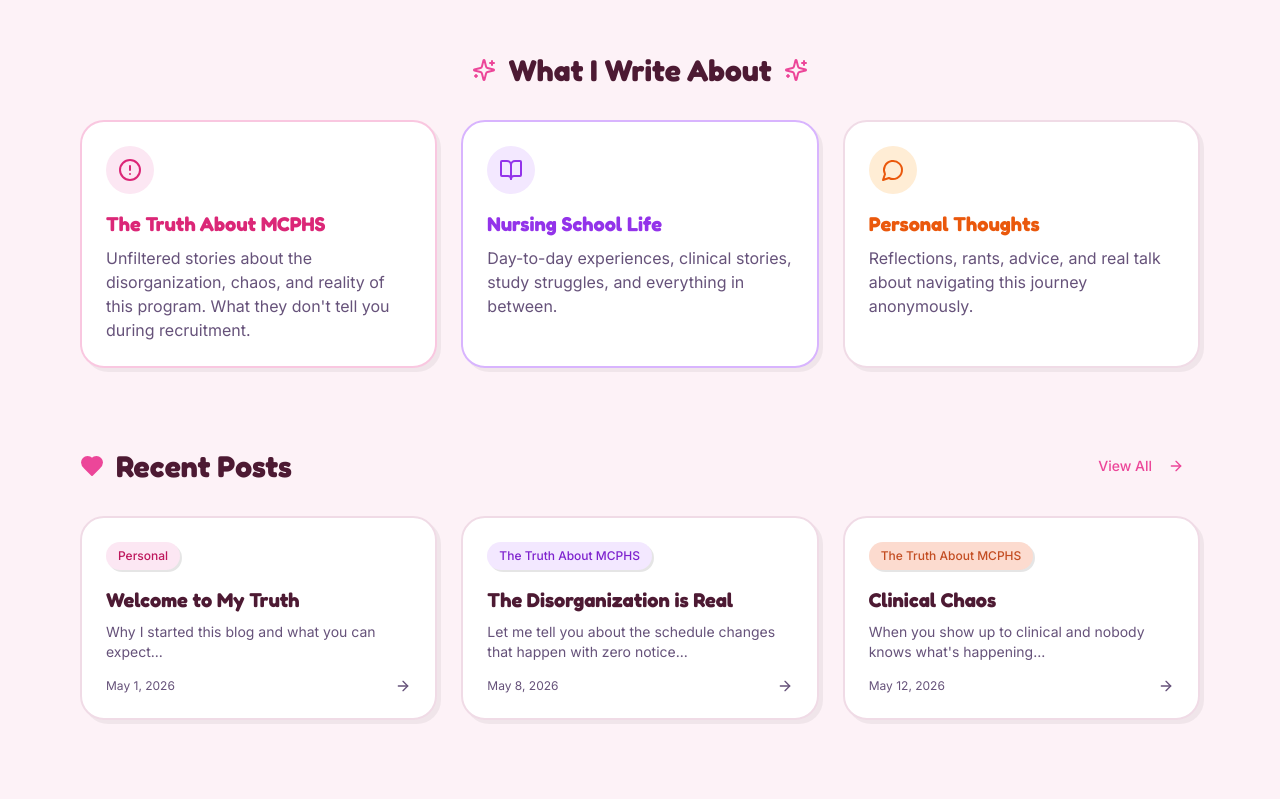
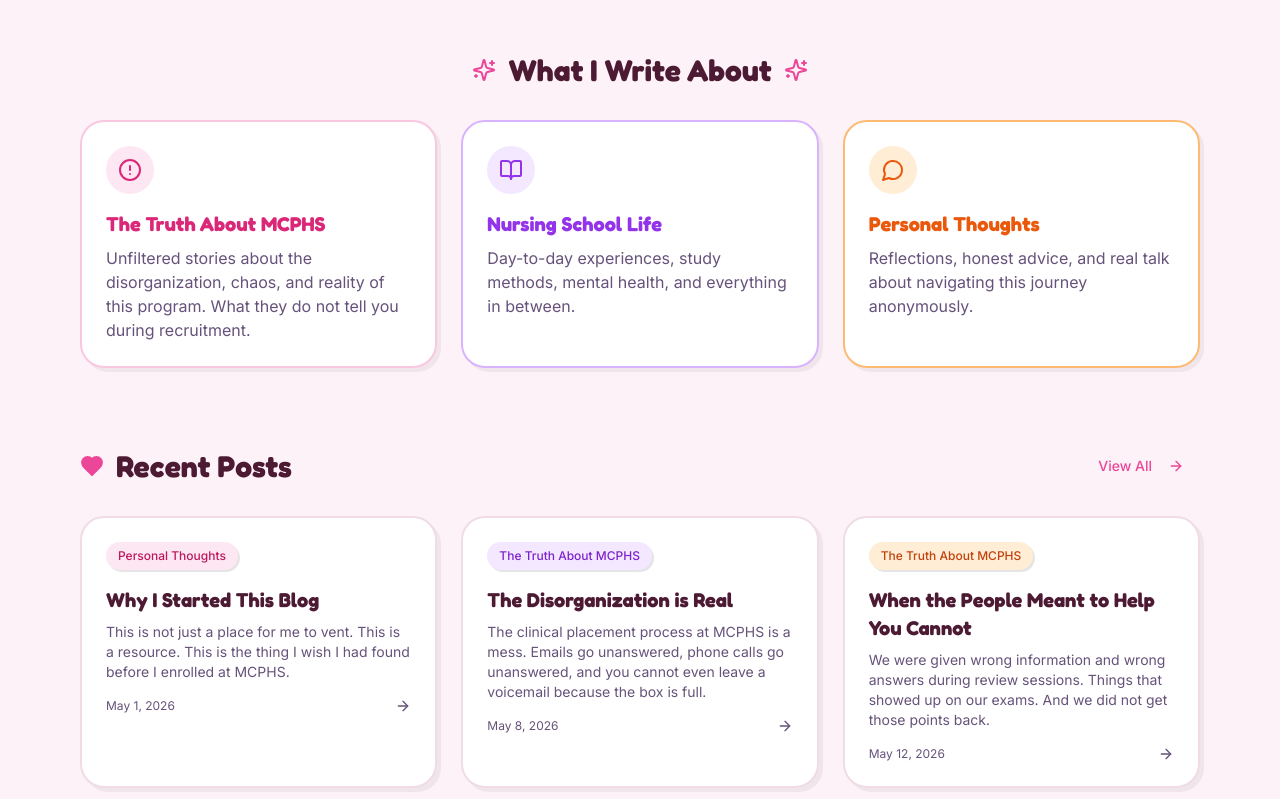
Before and after one commit to dreamuseranon/nursing-journey, a React (Vite) app in the folder Mask Nurse MCPHS Truth Diary/: page / in a window 1280 px wide. Shown: the part 500-1299 px from the top of the page. Built offline with nearby package versions, Linux system fonts and the light colour scheme.

Commit message:
Update HomePage.tsx

```diff
--- a/Mask Nurse MCPHS Truth Diary/src/pages/HomePage.tsx
+++ b/Mask Nurse MCPHS Truth Diary/src/pages/HomePage.tsx
@@ -6,33 +6,32 @@
   const recentPosts = [
     {
       id: '1',
-      title: 'Welcome to My Truth',
-      excerpt: 'Why I started this blog and what you can expect...',
-      category: 'Personal',
+      title: 'Why I Started This Blog',
+      excerpt: 'This is not just a place for me to vent. This is a resource. This is the thing I wish I had found before I enrolled at MCPHS.',
+      category: 'Personal Thoughts',
       date: 'May 1, 2026',
       color: 'bg-pink-100 text-pink-700'
     },
     {
       id: '2',
       title: 'The Disorganization is Real',
-      excerpt: 'Let me tell you about the schedule changes that happen with zero notice...',
+      excerpt: 'The clinical placement process at MCPHS is a mess. Emails go unanswered, phone calls go unanswered, and you cannot even leave a voicemail because the box is full.',
       category: 'The Truth About MCPHS',
       date: 'May 8, 2026',
       color: 'bg-purple-100 text-purple-700'
     },
     {
       id: '3',
-      title: 'Clinical Chaos',
-      excerpt: 'When you show up to clinical and nobody knows what\'s happening...',
+      title: 'When the People Meant to Help You Cannot',
+      excerpt: 'We were given wrong information and wrong answers during review sessions. Things that showed up on our exams. And we did not get those points back.',
       category: 'The Truth About MCPHS',
       date: 'May 12, 2026',
-      color: 'bg-coral-100 text-coral-700'
+      color: 'bg-orange-100 text-orange-700'
     }
   ];
 
   return (
     <div className="max-w-6xl mx-auto px-4 py-12">
-      {/* Hero Section */}
       <section className="text-center mb-20 relative">
         <div className="inline-block mb-6">
           <div className="sticker-badge bg-gradient-cute text-white text-lg px-6 py-2">
@@ -72,7 +71,6 @@
         </div>
       </section>
 
-      {/* Featured Categories */}
       <section className="mb-20">
         <div className="flex items-center justify-center gap-3 mb-8">
           <Sparkles className="w-6 h-6 text-primary" />
@@ -88,7 +86,7 @@
             <h3 className="text-xl font-bold mb-2 text-pink-600">The Truth About MCPHS</h3>
             <p className="text-muted-foreground">
               Unfiltered stories about the disorganization, chaos, and reality of this program.
-              What they don't tell you during recruitment.
+              What they do not tell you during recruitment.
             </p>
           </div>
 
@@ -98,23 +96,22 @@
             </div>
             <h3 className="text-xl font-bold mb-2 text-purple-600">Nursing School Life</h3>
             <p className="text-muted-foreground">
-              Day-to-day experiences, clinical stories, study struggles, and everything in between.
+              Day-to-day experiences, study methods, mental health, and everything in between.
             </p>
           </div>
 
-          <div className="cute-card border-coral-300 hover:border-coral-400">
+          <div className="cute-card border-orange-300 hover:border-orange-400">
             <div className="w-12 h-12 rounded-full bg-orange-100 flex items-center justify-center mb-4">
               <MessageCircle className="w-6 h-6 text-orange-600" />
             </div>
             <h3 className="text-xl font-bold mb-2 text-orange-600">Personal Thoughts</h3>
             <p className="text-muted-foreground">
-              Reflections, rants, advice, and real talk about navigating this journey anonymously.
+              Reflections, honest advice, and real talk about navigating this journey anonymously.
             </p>
           </div>
         </div>
       </section>
 
-      {/* Recent Posts */}
       <section>
         <div className="flex items-center justify-between mb-8">
           <div className="flex items-center gap-3">
@@ -136,7 +133,7 @@
                 <div className={`sticker-badge ${post.color} mb-4 text-xs`}>
                   {post.category}
                 </div>
-                <h3 className="text-xl font-bold mb-2 group-hover:text-primary transition-colors">
+                <h3 className="text-xl font-bold mb-2 hover:text-primary transition-colors">
                   {post.title}
                 </h3>
                 <p className="text-muted-foreground text-sm mb-4">
@@ -152,16 +149,13 @@
         </div>
       </section>
 
-      {/* Call to Action */}
       <section className="mt-20 text-center">
         <div className="cute-card border-primary/30 bg-gradient-to-br from-pink-50 to-purple-50 max-w-2xl mx-auto">
           <Sparkles className="w-12 h-12 text-primary mx-auto mb-4" />
-          <h2 className="text-3xl font-bold mb-4">
-            Thinking about MCPHS?
-          </h2>
+          <h2 className="text-3xl font-bold mb-4">Thinking about MCPHS?</h2>
           <p className="text-lg mb-6 text-muted-foreground">
             Read my honest experiences before making your decision.
-            This is what they won't tell you on campus tours.
+            This is what they will not tell you on campus tours.
           </p>
           <Link to="/blog?category=the-truth-about-mcphs">
             <Button size="lg" className="bubbly-button bg-primary hover:bg-primary/90">
```
